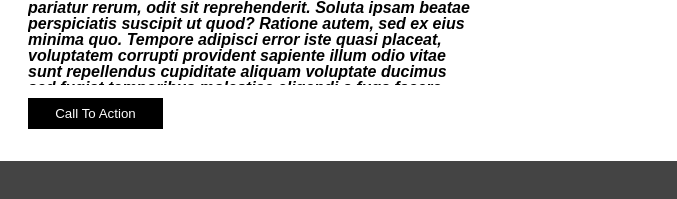
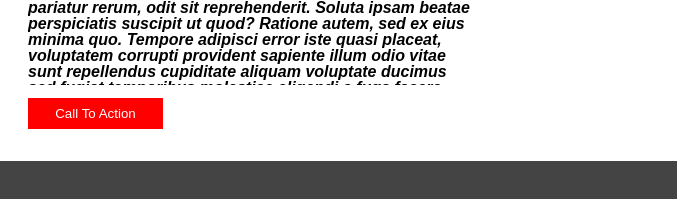
Before and after one commit to KMArtwork/wireframe-exercise, a plain HTML site: page index.html in a window 1280 px wide. In both pictures the pointer is over the button "Call To Action". Shown: the part 1295-1494 px from the top of the page, 603-1280 px from the left. Drawn offline with Linux system fonts and the light colour scheme.

Commit message:
add hover effect to button

```diff
--- a/css/style.css
+++ b/css/style.css
@@ -106,6 +106,10 @@ button {
     border: 0;
 }
 
+button:hover {
+    background-color:red;
+}
+
 footer {
     background-color: #444;
     height: 4.4rem;
```
